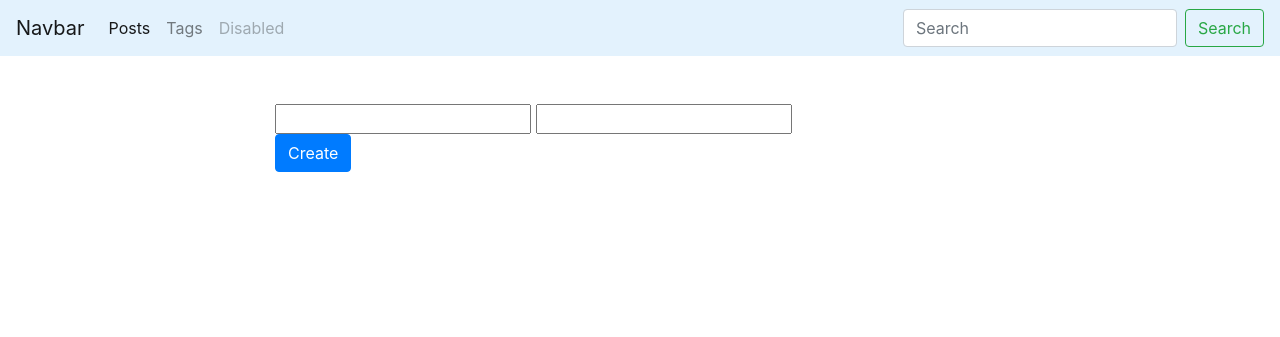
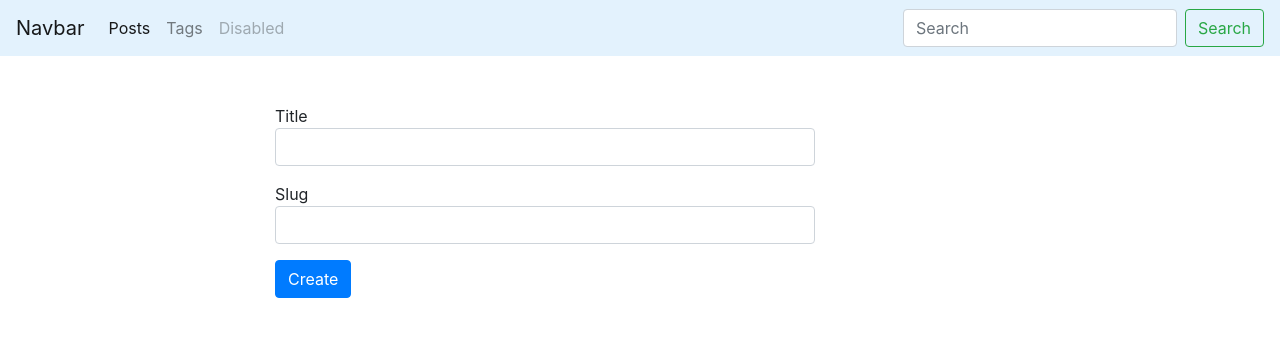
Before and after one commit to BlastCake/django_project, a Django app: page /blog/tag/create in a window 1280 px wide. Shown: the top 337 px of the page. Run offline with Django 3.2, Linux system fonts and the light colour scheme; some libraries are stand-ins or nearby versions.

Commit message:
update tag creation form. added a check when creating a tag

```diff
--- a/blog/forms.py
+++ b/blog/forms.py
@@ -1,5 +1,5 @@
 from django import forms
-from .models import *
+from .models import Tag
 from django.core.exceptions import ValidationError
 
 
@@ -7,16 +7,23 @@ class TagForm(forms.Form):
     title = forms.CharField(max_length=50)
     slug = forms.CharField(max_length=50)
 
+    title.widget.attrs.update({'class':'form-control'})
+    slug.widget.attrs.update({'class': 'form-control'})
+
+
+
     def clean_slug(self):
         new_slug = self.cleaned_data['slug'].lower()
 
         if new_slug == 'create':
             raise ValidationError('Slug may not be "Create"')
+        if Tag.objects.filter(slug__iexact=new_slug).count():
+            raise ValidationError('Slug must be unique. We already have {} slug'.format(new_slug))
         return new_slug
 
     def save(self):
         new_tag = Tag.objects.create(
             title=self.cleaned_data['title'],
-            slug=self.clean_slug())
+            slug=self.cleaned_data['slug'])
 
         return new_tag
--- a/blog/models.py
+++ b/blog/models.py
@@ -8,6 +8,8 @@ class Post(models.Model):
     slug = models.SlugField(max_length=150, unique=True)
     body = models.TextField(blank=True, db_index=True)
     tags = models.ManyToManyField('Tag', blank=True, related_name='posts')
+    # blank=True -  we specify that post may not has a tag
+    # related_name='posts' - We adding property 'posts' for a Tag class
     date_pub = models.DateTimeField(auto_now_add=True)
 
     def get_absolute_url(self):
--- a/blog/templates/blog/tag_create.html
+++ b/blog/templates/blog/tag_create.html
@@ -9,8 +9,18 @@
     <div class="form-group">
         <form action="{% url 'tag_create_url' %}" method="POST">
             {% csrf_token %}
-            {{ form.title }}
-            {{ form.slug }}
+
+            {% for field in form %}
+                <div class="form-group">
+                    {% if field.errors %}
+                        <div class="alert alert-danger">
+                            {{ field.errors }}
+                        </div>
+                    {% endif %}
+                    {{ field.label }}
+                    {{ field }}
+                </div>
+        {% endfor %}
             <button type="submit" class="btn btn-primary">Create</button>
         </form>
     </div>
--- a/blog/views.py
+++ b/blog/views.py
@@ -1,4 +1,4 @@
-from django.shortcuts import render, get_object_or_404
+from django.shortcuts import render, get_object_or_404, redirect
 from .models import Post, Tag
 from django.views.generic import View
 from .utils import ObjectDetailMixin
@@ -31,3 +31,12 @@ class TagCreate(View):
     def get(self, request):
         form = TagForm()
         return render(request, 'blog/tag_create.html', context={'form': form})
+
+    def post(self, request):
+        bound_form = TagForm(request.POST)
+
+        if bound_form.is_valid():
+            new_tag = bound_form.save()
+            return redirect(new_tag)
+
+        return render(request, 'blog/tag_create.html', context={'form': bound_form})
```
Also changed, not shown: db.sqlite3.
